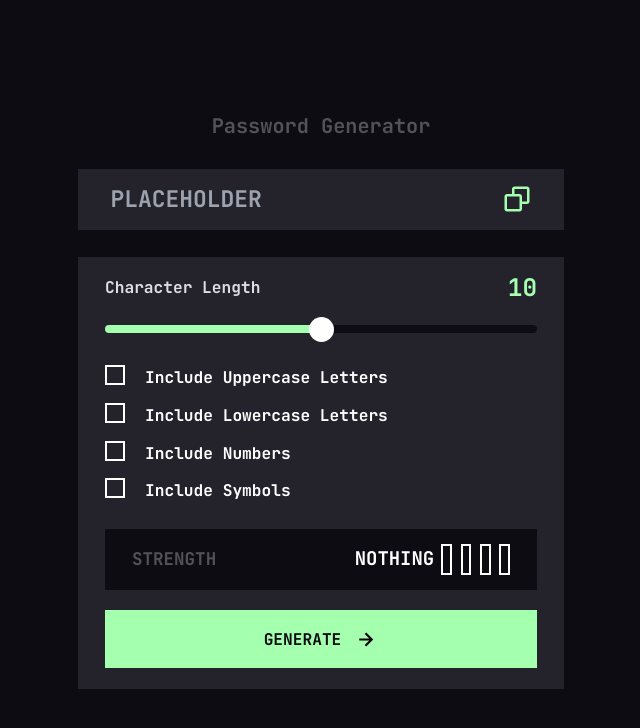
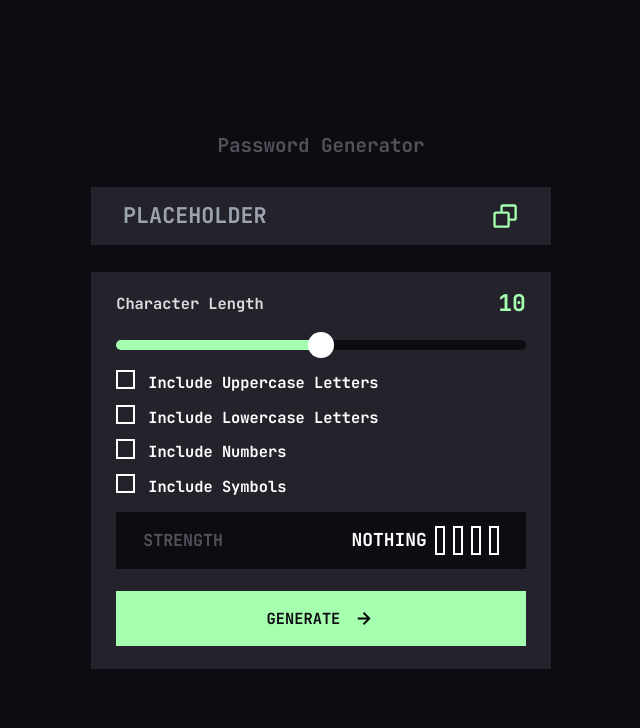
Before and after one commit to SouhailM07/password-generator-app, a React (Vite) app: page / in a window 1280 px wide. Shown: the top 728 px of the page, without its empty margins (319-959 px from the left). Built offline with nearby package versions, Linux system fonts and the light colour scheme.

Commit message:
save guard for last changes /1/

```diff
--- a/src/components/CheckLines/CheckLines.tsx
+++ b/src/components/CheckLines/CheckLines.tsx
@@ -10,12 +10,12 @@ export default function CheckLines({ Id, line, checkedF, notCheckedF }) {
   let checkRef: any = useRef("");
   return (
     <>
-      <div className="my-[1rem] text-[1.2rem] font-bold">
+      <div className=" text-[1.2rem] md:text-[1.2vw] font-bold">
         <input
           type="checkbox"
           id={Id}
           ref={checkRef}
-          className="mr-[1.5rem] h-[1.3rem] w-[1.3rem]"
+          // className="mr-[1.5rem] h-[1.3vw] w-[1.3vw] m-[10rem]"
           onChange={() => {
             if (check) {
               dispatch(checkedF);
--- a/src/components/CheckLines/checkLinesSlicer.tsx
+++ b/src/components/CheckLines/checkLinesSlicer.tsx
@@ -1,7 +1,8 @@
 import { createSlice } from "@reduxjs/toolkit";
 import PasswordLength_section from "../PasswordLength_section/PasswordLength_section";
 
-let initialState:any = {
+
+let initialState :any = {
   passwordArray: [],
   strength:0,
   password:[]
--- a/src/components/ControlPanel/ControlPanel.tsx
+++ b/src/components/ControlPanel/ControlPanel.tsx
@@ -16,9 +16,9 @@ export default function ControlPanel() {
   let reduxCheckedF=[addUpperCaseLetters(),addLowerCaseLetters(),addNumbers(),addSymbols()]
   let reduxNotCheckedF=[removeUpperCaseLetters(),removeLowerCaseLetters(),removeNumbers(),removeSymbols()]
   return (
-    <div className="bg-componentsColor w-[100%] px-[2rem] h-[32rem] flex flex-col justify-evenly">
+    <div className="bg-componentsColor  w-[100%] px-[2rem] md:h-[31vw] md:px-[2vw] h-[32rem] flex flex-col justify-evenly">
       <PasswordLength_section/>
-      <div>
+      <div className="h-[10rem] md:h-[10vw] flex flex-col justify-between">
         {arrOfCheckLines.map((e, i) => {
           return <CheckLines key={i} line={e} Id={`check-${i}`} checkedF={reduxCheckedF[i]} notCheckedF={reduxNotCheckedF[i]}/>;
         })}
--- a/src/components/ControlPanel/controlPanel.css
+++ b/src/components/ControlPanel/controlPanel.css
@@ -4,17 +4,17 @@ input[type="range"] {
   cursor: pointer;
   background-color: var(--screen);
   transition: 0s;
-  height: 8px;
+  height: 0.8vw;
   background-image: linear-gradient(var(--neonGreen), var(--neonGreen));
   background-repeat: no-repeat;
-  border-radius: 50px;
+  border-radius: 0.5vw;
 }
 
 input[type="range"]::-webkit-slider-thumb {
-  height: 25px;
-  width: 25px;
+  height: 2vw;
+  width: 2vw;
   -webkit-appearance: none;
-  border-radius: 14px;
+  border-radius: 50%;
   background-color: white;
 }
 
@@ -26,13 +26,13 @@ input[type="checkbox"] {
 input[type="checkbox"] + label::before {
   content: "\2713";
   display: inline-block;
-  width: 20px;
-  height: 20px;
-  border: 2px solid white;
+  width: 1.5vw;
+  height: 1.5vw;
+  border: 0.2vw solid white;
   background-color: transparent;
-  margin-right: 20px;
+  margin-right: 1vw;
   text-align: center;
-  line-height: 20px;
+  line-height: 1.7vw;
   color: transparent;
 }
 
@@ -43,6 +43,6 @@ input[type="checkbox"] + label {
 
 input[type="checkbox"]:checked + label::before {
   background-color: var(--neonGreen);
-  border: 2px solid var(--neonGreen);
+  border: 0.2vw solid var(--neonGreen);
   color: var(--componentColor);
 }
--- a/src/components/CopyField/CopyField.tsx
+++ b/src/components/CopyField/CopyField.tsx
@@ -6,14 +6,14 @@ export default function CopyField() {
   let inputPassword: any = useRef("");
   let password = useSelector((state: any) => state.passwordArray.password);
   return (
-    <div className="flex w-[100%] my-[2rem] bg-componentsColor h-[4.5rem] items-center justify-between px-[2.4rem]">
+    <div className="flex w-[100%]  bg-componentsColor h-[4.5rem] md:h-[4.5vw] items-center justify-between px-[2.4rem]">
       <input
         type="text"
         onChange={() => {}}
         ref={inputPassword}
         value={password.join("")}
         placeholder="PLACEHOLDER"
-        className="text-textColor text-[1.7rem] font-bold bg-transparent"
+        className="text-textColor text-[1.7rem] md:text-[1.7vw] font-bold bg-transparent"
       />
 
       <button
@@ -35,7 +35,7 @@ let CopyIcon = () => {
         xmlns="http://www.w3.org/2000/svg"
         viewBox="0 0 24 24"
         style={{ fill: " #a4ffaf" }}
-        className="h-[30px] w-[30px]"
+        className="h-[30px] w-[30px] md:w-[2.2vw] md:h-[2.2vw]"
       >
         <path d="M20 2H10c-1.103 0-2 .897-2 2v4H4c-1.103 0-2 .897-2 2v10c0 1.103.897 2 2 2h10c1.103 0 2-.897 2-2v-4h4c1.103 0 2-.897 2-2V4c0-1.103-.897-2-2-2zM4 20V10h10l.002 10H4zm16-6h-4v-4c0-1.103-.897-2-2-2h-4V4h10v10z"></path>
       </svg>
--- a/src/components/GeneratePassword_section/GeneratePassword_section.tsx
+++ b/src/components/GeneratePassword_section/GeneratePassword_section.tsx
@@ -8,12 +8,12 @@ export default function GeneratePassword_section() {
   );
   return (
     <>
-      <button className="justify-center my-[0.6rem] flex w-[100%] py-[1.2rem] bg-neonGreen text-screen text-[1.2rem] font-medium">
+      <button className="justify-center my-[0.6rem] w-[100%] grid place-items-center md:h-[4.3vw] bg-neonGreen text-screen md:text-[1.2vw] text-[1.2rem] font-medium">
         <p
           onClick={() => {
             dispatch(generatePassword(passwordLength));
           }}
-          className="flex justify-between w-[8.5rem]"
+          className="flex justify-between w-[8.5rem] md:w-[8.5vw] "
         >
           <span>GENERATE</span>
           <LeftArrow />
@@ -30,7 +30,7 @@ let LeftArrow = () => {
         xmlns="http://www.w3.org/2000/svg"
         viewBox="0 0 24 24"
         style={{ fill: "rgba(0, 0, 0, 1)" }}
-        className="h-[25px] w-[25px]"
+        className="h-[25px] w-[25px] md:h-[1.8vw] md:w-[1.8vw]"
       >
         <path d="m11.293 17.293 1.414 1.414L19.414 12l-6.707-6.707-1.414 1.414L15.586 11H6v2h9.586z"></path>
       </svg>
--- a/src/components/MyContainer/MyContainer.tsx
+++ b/src/components/MyContainer/MyContainer.tsx
@@ -3,8 +3,8 @@ import { CopyField, ControlPanel } from "../../components";
 
 export default function MyContainer() {
   return (
-    <main className="text-white flex flex-col items-center w-[36rem] ">
-      <h1 className="text-[1.5rem] font-medium text-labelsColor">
+    <main className="text-white flex flex-col items-center justify-between  h-[42rem] md:h-[42vw] w-[37rem] md:w-[36vw]">
+      <h1 className="text-[1.5rem] md:text-[1.5vw] font-medium text-labelsColor">
         Password Generator
       </h1>
       <CopyField />
--- a/src/components/PasswordLength_section/PasswordLength_section.tsx
+++ b/src/components/PasswordLength_section/PasswordLength_section.tsx
@@ -20,8 +20,12 @@ export default function PasswordLength_section() {
   return (
     <>
       <div className="flex justify-between items-center font-medium">
-        <p className="text-textColor text-[1.2rem]">Character Length</p>
-        <span className="text-neonGreen text-[1.8rem]">{rangeValue}</span>
+        <p className="text-textColor text-[1.2rem] md:text-[1.2vw]">
+          Character Length
+        </p>
+        <span className="text-neonGreen text-[1.8rem] md:text-[1.8vw]">
+          {rangeValue}
+        </span>
       </div>
       <div>
         <input
--- a/src/components/PasswordStrength_section/PasswordStrength_section.tsx
+++ b/src/components/PasswordStrength_section/PasswordStrength_section.tsx
@@ -18,21 +18,28 @@ export default function PasswordStrength_section() {
 
   return (
     <>
-      <div className="h-[4.5rem] w-[100%] bg-screen px-[2rem] flex justify-between items-center">
-        <p className="text-labelsColor text-[1.3rem] font-bold">STRENGTH</p>
-        <div className="flex items-center justify-between w-[11.5rem]">
-          <p className="uppercase text-[1.4rem]">{strengthType[strength]}</p>
-          <div className="flex justify-between w-[5.1rem]">
+      <div className="h-[4.5rem] md:h-[4.4vw] w-[100%] bg-screen px-[2rem] flex justify-between items-center">
+        <p className="text-labelsColor text-[1.3rem] md:text-[1.3vw] font-bold">
+          STRENGTH
+        </p>
+        <div className="flex items-center justify-between w-[11.5rem] md:w-[11.5vw]">
+          <p className="uppercase text-[1.4rem] md:text-[1.4vw]">
+            {strengthType[strength]}
+          </p>
+          <div className="flex justify-between w-[5.1rem] md:w-[5vw]">
             {bars.map((i) => {
               return (
-                <div key={i} className="bg-bars h-[2.3rem] w-[0.8rem]"></div>
+                <div
+                  key={i}
+                  className="bg-bars h-[2.3rem] w-[0.8rem] md:h-[2.3vw] md:w-[0.8vw]"
+                ></div>
               );
             })}
             {bars2.map((i) => {
               return (
                 <div
                   key={i}
-                  className="bars border-[2px] border-white h-[2.3rem] w-[0.8rem] "
+                  className="bars border-[2px] border-white h-[2.3rem] w-[0.8rem] md:h-[2.3vw] md:w-[0.8vw]"
                 ></div>
               );
             })}
--- a/tailwind.config.js
+++ b/tailwind.config.js
@@ -10,6 +10,12 @@
         bars: "#facd63",
         textColor: "#dedde2",
       },
+      screens: {
+        sm: "680px", // Custom small breakpoint
+        md: "768px", // Custom medium breakpoint
+        lg: "1024px", // Custom large breakpoint
+        xl: "1280px", // Custom extra-large breakpoint
+      },
     },
   },
   plugins: [],
```
